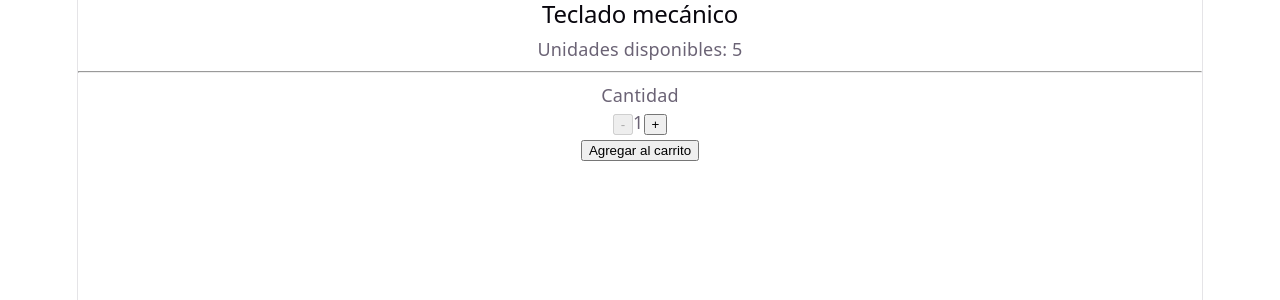
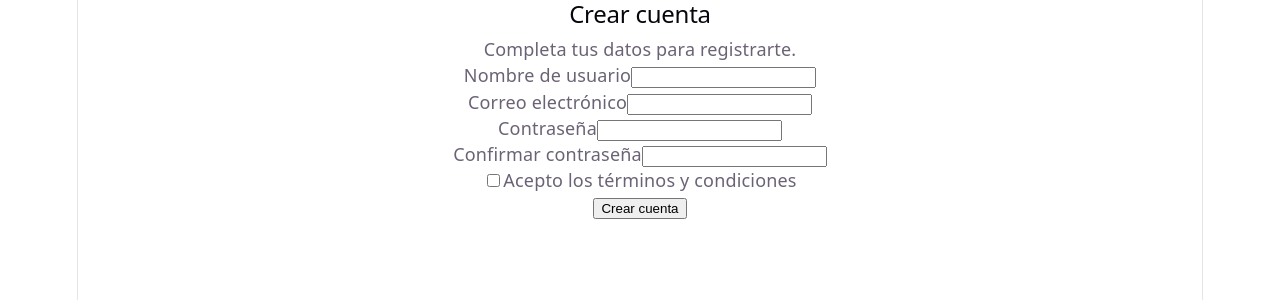
Before and after one commit to Fernando-Dev24/testing-react, a React (Vite) app in the folder react-testing-lab/: page / in a window 1280 px wide. Shown: the top 300 px of the page. Built offline with nearby package versions, Linux system fonts and the light colour scheme.

Commit message:
Todo: Finish testing registerForm

```diff
--- a/react-testing-lab/package.json
+++ b/react-testing-lab/package.json
@@ -11,8 +11,11 @@
     "test": "vitest"
   },
   "dependencies": {
+    "@hookform/resolvers": "^7.0.9",
     "react": "^19.3.1",
-    "react-dom": "^19.3.1"
+    "react-dom": "^19.3.1",
+    "react-hook-form": "^7.92.0",
+    "zod": "^4.6.7"
   },
   "devDependencies": {
     "@eslint/js": "^10.0.1",
--- a/react-testing-lab/src/App.tsx
+++ b/react-testing-lab/src/App.tsx
@@ -1,5 +1,7 @@
 import "./App.css";
-import { QuantitySelector } from "./components/quantity-selector";
+// import { ProductCard } from "./components/product-card";
+// import { QuantitySelector } from "./components/quantity-selector";
+import { RegisterForm } from "./components/register-form";
 
 function App() {
   return (
@@ -11,7 +13,9 @@ function App() {
         price={59.99}
       /> */}
 
-      <QuantitySelector stock={5} onAddToCart={() => {}} />
+      {/* <QuantitySelector stock={5} onAddToCart={() => {}} /> */}
+
+      <RegisterForm onSubmit={(data) => console.log({ data })} />
     </>
   );
 }
--- /dev/null
+++ b/react-testing-lab/src/components/register-form.tsx
@@ -0,0 +1,145 @@
+import { ErrorMessage, FormProvider, useForm } from "react-hook-form";
+import {
+  registerSchema,
+  type RegisterFormType,
+} from "../core/schemas/register.schema";
+import { zodResolver } from "@hookform/resolvers/zod";
+
+export type RegisterFormProps = {
+  onSubmit: (data: RegisterFormType) => void;
+};
+
+export const RegisterForm = ({ onSubmit }: RegisterFormProps) => {
+  const form = useForm<RegisterFormType>({
+    // eslint-disable-next-line @typescript-eslint/no-explicit-any
+    resolver: zodResolver(registerSchema as any),
+    defaultValues: {
+      name: "",
+      email: "",
+      password: "",
+      confirmPassword: "",
+      terms: false,
+    },
+  });
+
+  const errors = form.getErrors();
+
+  return (
+    <article>
+      <div>
+        <h2>Crear cuenta</h2>
+        <p>Completa tus datos para registrarte.</p>
+      </div>
+
+      <FormProvider {...form}>
+        <form noValidate onSubmit={form.handleSubmit(onSubmit)}>
+          <div>
+            <label htmlFor="name">Nombre de usuario</label>
+            <input
+              type="text"
+              id="name"
+              aria-invalid={!!errors.name}
+              aria-describedby={errors.name ? "name-error" : undefined}
+              {...form.register("name")}
+            />
+            <ErrorMessage
+              name="name"
+              control={form.control}
+              render={({ message }) => (
+                <p id="name-error" role="alert">
+                  {message}
+                </p>
+              )}
+            />
+          </div>
+
+          <div>
+            <label htmlFor="email">Correo electrónico</label>
+            <input
+              type="email"
+              id="email"
+              aria-invalid={!!errors.email}
+              aria-describedby={errors.email ? "email-error" : undefined}
+              {...form.register("email")}
+            />
+            <ErrorMessage
+              name="email"
+              control={form.control}
+              render={({ message }) => (
+                <p id="email-error" role="alert">
+                  {message}
+                </p>
+              )}
+            />
+          </div>
+
+          <div>
+            <label htmlFor="password">Contraseña</label>
+            <input
+              type="password"
+              id="password"
+              aria-invalid={!!errors.password}
+              aria-describedby={errors.password ? "password-error" : undefined}
+              {...form.register("password")}
+            />
+            <ErrorMessage
+              name="password"
+              control={form.control}
+              render={({ message }) => (
+                <p id="password-error" role="alert">
+                  {message}
+                </p>
+              )}
+            />
+          </div>
+
+          <div>
+            <label htmlFor="confirmPassword">Confirmar contraseña</label>
+            <input
+              type="password"
+              id="confirmPassword"
+              aria-invalid={!!errors.confirmPassword}
+              aria-describedby={
+                errors.confirmPassword ? "confirmPassword-error" : undefined
+              }
+              {...form.register("confirmPassword")}
+            />
+            <ErrorMessage
+              name="confirmPassword"
+              control={form.control}
+              render={({ message }) => (
+                <p id="confirmPassword-error" role="alert">
+                  {message}
+                </p>
+              )}
+            />
+          </div>
+
+          <div>
+            <input
+              type="checkbox"
+              id="terms"
+              {...form.register("terms")}
+              aria-invalid={!!errors.terms}
+              aria-describedby={errors.terms ? "terms-error" : undefined}
+            />
+            <label htmlFor="terms">Acepto los términos y condiciones</label>
+            <ErrorMessage
+              name="terms"
+              control={form.control}
+              render={({ message }) => (
+                <p id="terms-error" role="alert">
+                  {message}
+                </p>
+              )}
+            />
+          </div>
+
+          <button type="submit" disabled={form.formState.isSubmitting}>
+            Crear cuenta
+          </button>
+        </form>
+      </FormProvider>
+    </article>
+  );
+};
--- /dev/null
+++ b/react-testing-lab/src/core/schemas/register.schema.ts
@@ -0,0 +1,24 @@
+import z from "zod";
+
+export const registerSchema = z
+  .object({
+    name: z
+      .string({ error: "El nombre debe tener al menos 3 caracteres" })
+      .trim()
+      .min(3, { error: "El nombre debe tener al menos 3 caracteres" }),
+    email: z.email({ error: "El correo electrónico no es válido" }).trim(),
+    password: z
+      .string({ error: "La contraseña debe tener al menos 8 caracteres" })
+      .trim()
+      .min(8, { error: "La contraseña debe tener al menos 8 caracteres" }),
+    confirmPassword: z.string(),
+    terms: z.boolean().refine((value) => value === true, {
+      error: "Debes aceptar los términos y condiciones",
+    }),
+  })
+  .refine((data) => data.password === data.confirmPassword, {
+    error: "Las contraseñas no coinciden",
+    path: ["confirmPassword"],
+  });
+
+export type RegisterFormType = z.infer<typeof registerSchema>;
```
Also changed, not shown: 2 other files (tests, documents, lock files or other folders).
